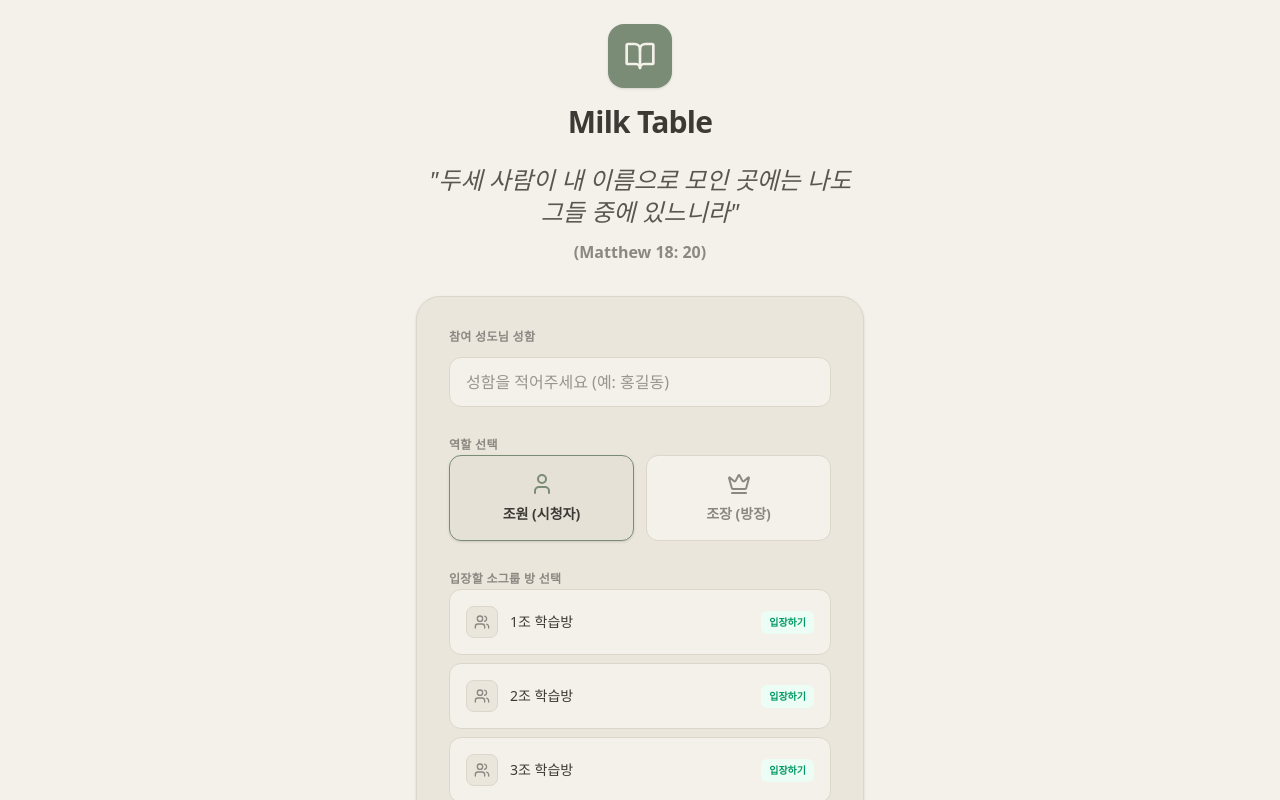
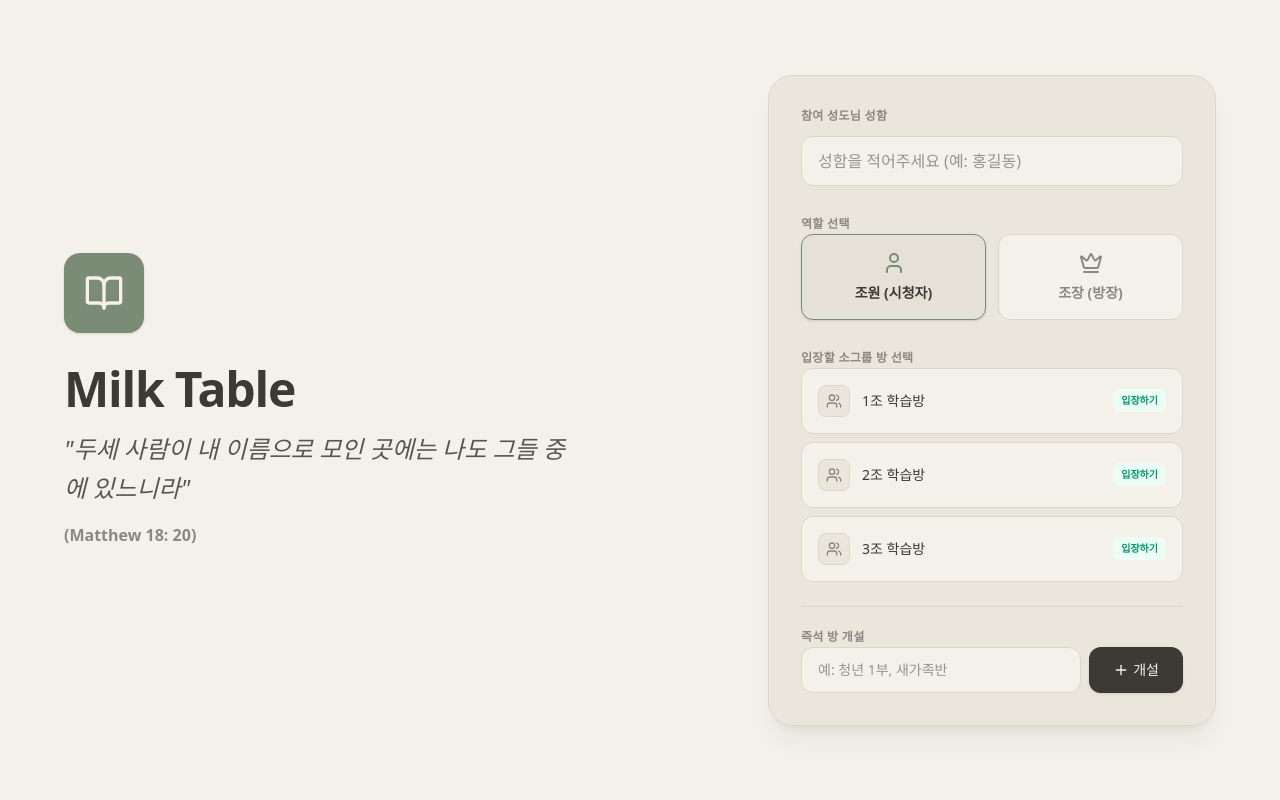
Before and after one commit to boy1arthur/milk-table, a React (Vite) app: page / in a window 1280 px wide. Shown: the top 800 px of the page. Built offline with nearby package versions, Linux system fonts and the light colour scheme.

Commit message:
Update: 로비 UI 개선, 비디오 동기화 수정 및 Render 배포 설정

```diff
--- a/index.html
+++ b/index.html
@@ -3,7 +3,7 @@
   <head>
     <meta charset="UTF-8" />
     <meta name="viewport" content="width=device-width, initial-scale=1.0" />
-    <title>My Google AI Studio App</title>
+    <title>Milk Table</title>
   </head>
   <body>
     <div id="root"></div>
--- a/src/components/Lobby.tsx
+++ b/src/components/Lobby.tsx
@@ -24,24 +24,26 @@ export default function Lobby() {
   };
 
   return (
-    <div className="min-h-screen bg-[var(--color-milk-bg)] flex items-center justify-center p-6 font-sans text-[var(--color-milk-text)]">
-      <div className="max-w-md w-full space-y-8">
-        <div className="text-center space-y-4">
-          <div className="w-16 h-16 bg-[var(--color-milk-accent)] rounded-2xl mx-auto flex items-center justify-center shadow-sm">
-            <BookOpen className="w-8 h-8 text-[var(--color-milk-bg)]" />
+    <div className="min-h-screen bg-[var(--color-milk-bg)] flex items-center justify-center p-6 lg:p-12 font-sans text-[var(--color-milk-text)]">
+      <div className="max-w-6xl w-full flex flex-col lg:flex-row items-center gap-12 lg:gap-24">
+        {/* Left Side: Branding */}
+        <div className="flex-1 text-center lg:text-left space-y-8">
+          <div className="w-20 h-20 bg-[var(--color-milk-accent)] rounded-2xl mx-auto lg:mx-0 flex items-center justify-center shadow-sm">
+            <BookOpen className="w-10 h-10 text-[var(--color-milk-bg)]" />
           </div>
-          <h1 className="text-3xl font-bold tracking-tight text-[var(--color-milk-text)]">Milk Table</h1>
-          <div className="space-y-3 pt-2 text-center">
-            <p className="text-xl md:text-2xl text-[var(--color-milk-dark)] font-medium italic">
+          <div className="space-y-4">
+            <h1 className="text-4xl md:text-5xl font-bold tracking-tight text-[var(--color-milk-text)]">Milk Table</h1>
+            <p className="text-xl md:text-2xl text-[var(--color-milk-dark)] font-medium italic max-w-lg mx-auto lg:mx-0 leading-relaxed">
               "두세 사람이 내 이름으로 모인 곳에는 나도 그들 중에 있느니라"
             </p>
-            <p className="text-sm md:text-base text-[var(--color-milk-muted)] font-bold">
+            <p className="text-base text-[var(--color-milk-muted)] font-bold">
               (Matthew 18: 20)
             </p>
           </div>
         </div>
 
-        <div className="space-y-6 bg-[var(--color-milk-panel)] p-8 rounded-3xl border border-[var(--color-milk-border)] shadow-sm">
+        {/* Right Side: Form Panel */}
+        <div className="w-full max-w-md shrink-0 space-y-6 bg-[var(--color-milk-panel)] p-8 rounded-3xl border border-[var(--color-milk-border)] shadow-xl shadow-black/5">
           {/* Name Input */}
           <div className="space-y-3">
             <label className="flex items-center space-x-2 text-xs font-bold uppercase tracking-wide text-[var(--color-milk-muted)]">
--- a/src/components/Viewer.tsx
+++ b/src/components/Viewer.tsx
@@ -163,6 +163,8 @@ export default function Viewer() {
       event.target.seekTo(videoState.currentTime);
       if (videoState.status === "playing") {
         event.target.playVideo();
+      } else {
+        event.target.pauseVideo();
       }
     }
   };
@@ -491,9 +493,9 @@ export default function Viewer() {
                         className="flex-1 min-w-[80px] px-2 py-2 text-sm border border-[var(--color-milk-border)] rounded-lg bg-[var(--color-milk-bg)] outline-none focus:ring-2 focus:ring-[var(--color-milk-accent)] disabled:opacity-50 transition-all"
                       >
                         <option value="">끝절</option>
-                        {selectedChapter && startVerse && Array.from(new Set(bibleVerses.slice(1).filter(row => String(row[0]) === String(selectedBook) && String(row[2]) === String(selectedChapter)).map(row => String(row[3])).filter(Boolean)))
-                          .filter(v => parseInt(v, 10) >= parseInt(startVerse, 10))
-                          .map(v => (
+                        {selectedChapter && startVerse && Array.from(new Set<string>(bibleVerses.slice(1).filter(row => String(row[0]) === String(selectedBook) && String(row[2]) === String(selectedChapter)).map(row => String(row[3])).filter(Boolean) as string[]))
+                          .filter((v: string) => parseInt(v, 10) >= parseInt(startVerse, 10))
+                          .map((v: string) => (
                           <option key={v} value={v}>{v}절</option>
                         ))}
                       </select>
```
Also changed, not shown: 1 other file (tests, documents, lock files or other folders).
